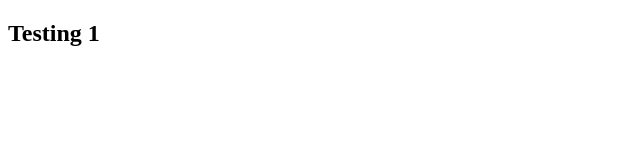
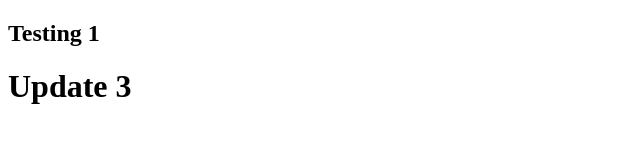
Before and after one commit to testing-purpose-only/first-repo, a plain HTML site: page index.html in a window 1280 px wide. Shown: the whole page, without its empty margins (0-640 px from the left). Drawn offline with Linux system fonts and the light colour scheme.

Commit message:
update 3

```diff
--- a/index.html
+++ b/index.html
@@ -8,5 +8,6 @@
 </head>
 <body>
     <h2>Testing 1</h2>
+    <h1>Update 3</h1>
 </body>
 </html>
```
